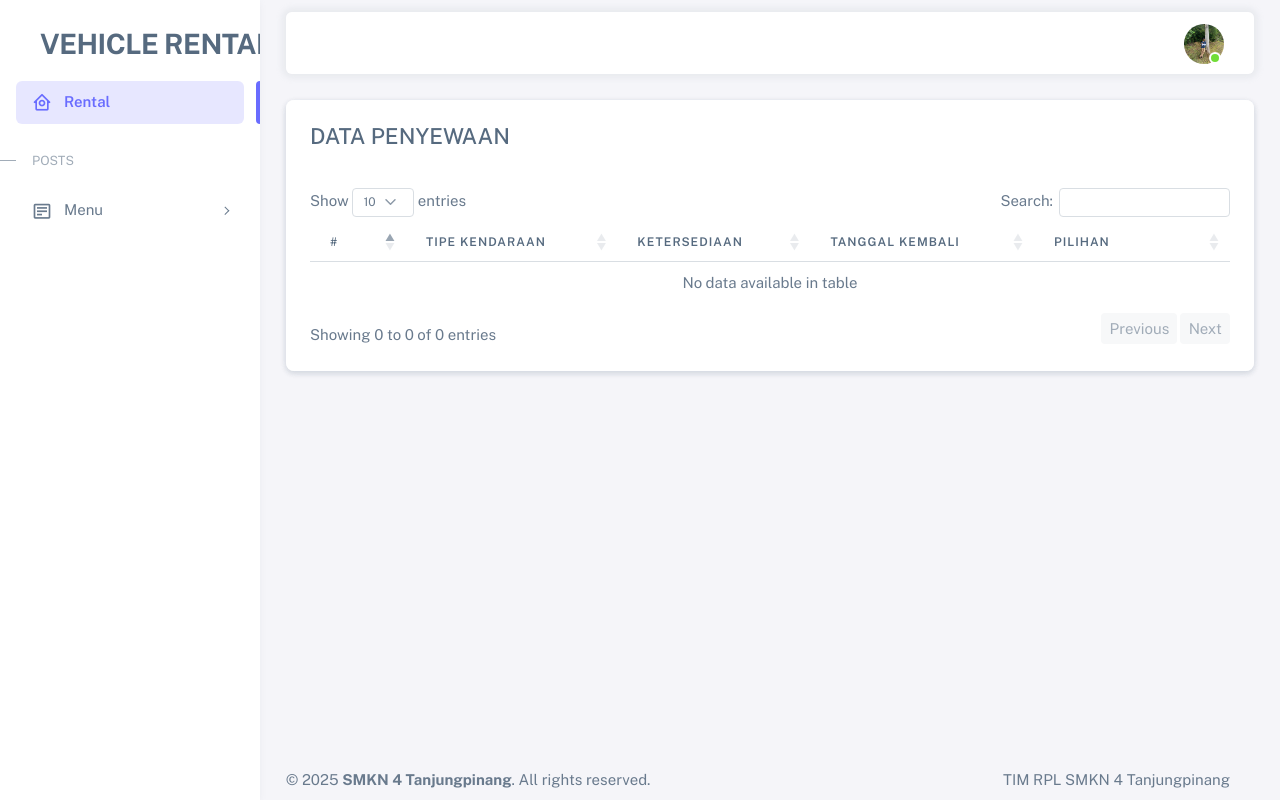
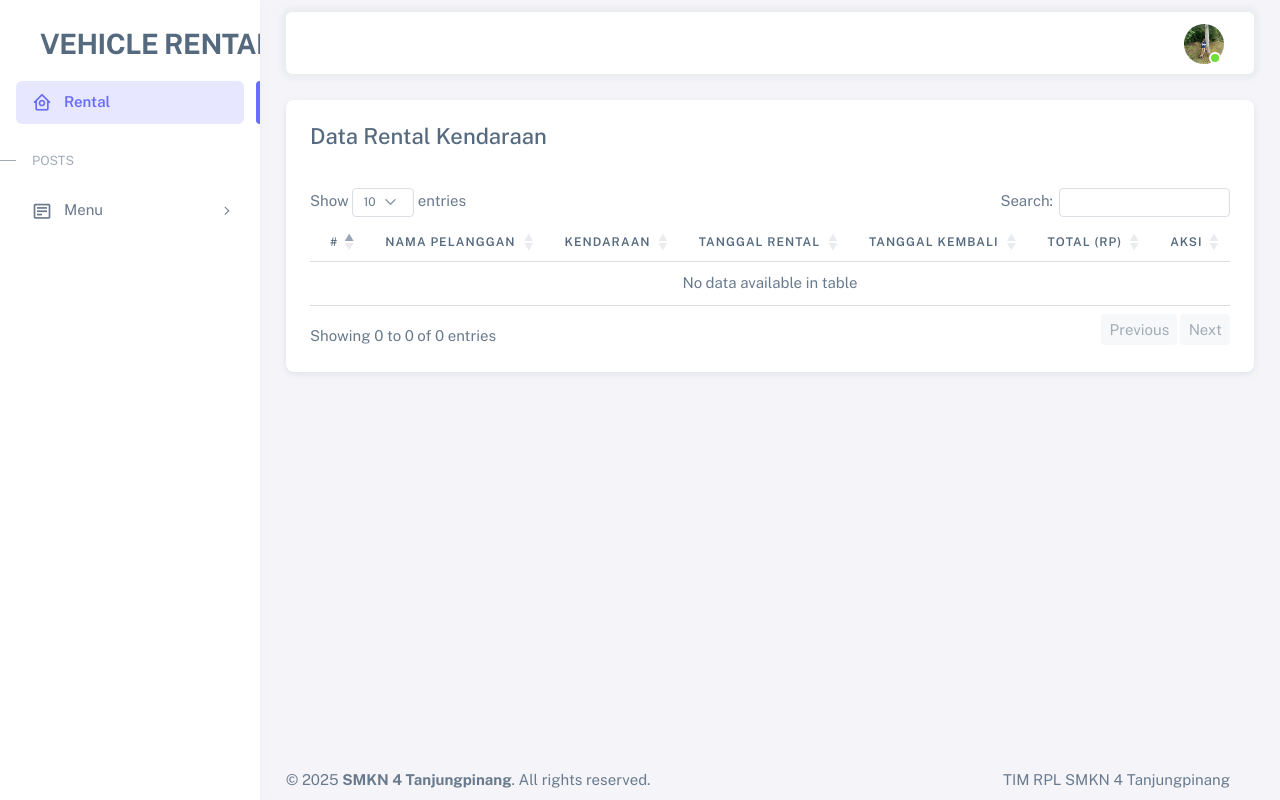
Before and after one commit to sultan-arsyad/vehicle_rental, a PHP site: page /rental.php in a window 1280 px wide. Run offline with PHP 8.4, Linux system fonts and the light colour scheme; a user stored in the database is signed in; data comes from the database, SQL or seed files in the repository; data that the repository does not hold is empty.

Commit message:
by nabil

```diff
--- a/rental.php
+++ b/rental.php
@@ -1,96 +1,82 @@
 <?php
-include (".includes/header.php");
-$title = "Dashboard";
-// Menyertakan file untuk menampilkan notifikasi (jika ada)
-include ".includes/toast_notification.php";
+include('.includes/header.php');
+$title = "Data Rental";
+include('.includes/toast_notification.php');
 ?>
 
 <div class="container-xxl flex-grow-1 container-p-y">
-    <!-- Card untuk menampilkan tabel postingan -->
   <div class="card">
-        <!-- Tabel dengan baris yang dapat di-hover -->
-        <div class="card">
-            <!-- Header Tabel -->
     <div class="card-header d-flex justify-content-between align-items-center">
-                <h4>DATA PENYEWAAN</h4>
+      <h4>Data Rental Kendaraan</h4>
     </div>
-
     <div class="card-body">
-                <!-- Tabel responsif -->
       <div class="table-responsive text-nowrap">
         <table id="datatable" class="table table-hover">
-                        <thead>
-                            <tr class="text-center">
-                                <th width="50px">#</th>
-                                <th>Tipe Kendaraan</th>
-                                <th>Ketersediaan</th>
-                                <th>Tanggal kembali</th>
-                                <th width="150px">Pilihan</th>
+          <thead class="text-center">
+            <tr>
+              <th>#</th>
+              <th>Nama Pelanggan</th>
+              <th>Kendaraan</th>
+              <th>Tanggal Rental</th>
+              <th>Tanggal Kembali</th>
+              <th>Total (Rp)</th>
+              <th>Aksi</th>
             </tr>
           </thead>
-                        <tbody class="table-border-bottom-0">
-                            <!-- Menampilkan data dari tabel database -->
+          <tbody>
             <?php
-                            $index = 1; // Variabel untuk nomor urut
-                            // Query untuk mengambil data dari tabel posts, users, dan category
-                            $query = "SELECT rental.*, kendaraan.tipe as tipe_kendaraan, pelanggan.nomor_lisensi
+            $query = "SELECT rental.*, pelanggan.nama AS nama, kendaraan.tipe, kendaraan.model
                       FROM rental
-                                      INNER JOIN kendaraan ON rental.kendaraan_id = kendaraan.kendaraan_id
                       LEFT JOIN pelanggan ON rental.pelanggan_id = pelanggan.pelanggan_id
-                                      WHERE pelanggan.pelanggan_id = $userId";
-
-                            // Eksekusi query
-                            $exec = mysqli_query($conn, $query);
-
-                            // Perulangan untuk menampilkan setiap baris hasil query
-                            while ($post = mysqli_fetch_assoc($exec)) :
+                      LEFT JOIN kendaraan ON rental.kendaraan_id = kendaraan.kendaraan_id";
+            $result = mysqli_query($conn, $query);
+            $no = 1;
+            while ($rental = mysqli_fetch_assoc($result)) :
             ?>
-                                <tr>
-                                    <td><?= $index++; ?></td>
-                                    <td><?= $post['tipe']; ?></td>
-                                    <td><?= $post['nomor_lisensi']; ?></td>
-                                    <td><?= $post['total']; ?></td>
+              <tr class="text-center">
+                <td><?= $no++; ?></td>
+                <td><?= htmlspecialchars($rental['nama']); ?></td>
+                <td><?= $rental['tipe'] . ' - ' . $rental['model']; ?></td>
+                <td><?= $rental['tgl_rental']; ?></td>
+                <td><?= $rental['tgl_kembali']; ?></td>
+                <td>Rp <?= number_format($rental['total'], 0, ',', '.'); ?></td>
                 <td>
-                                        <div class="dropdown">
-                                            <!-- Tombol dropdown untuk Pilihan -->
-                                            <button type="button" class="btn p-0 dropdown-toggle hide-arrow" data-bs-toggle="dropdown">
+                  <button type="button" class="btn btn-sm btn-primary dropdown-toggle hide-arrow" data-bs-toggle="dropdown">
                     <i class="bx bx-dots-vertical-rounded"></i>
                   </button>
                   <div class="dropdown-menu">
-                                                <!-- Pilihan Edit -->
-                                                <a href="edit_post.php?post_id=<?= $post['id_post']; ?>" class="dropdown-item">
-                                                    <i class="bx bx-edit-alt me-2"></i> Edit
+                    <a class="dropdown-item" href="edit_rental.php?rental_id=<?= $rental['rental_id']; ?>">
+                      <i class="bx bx-edit-alt me-1"></i> Edit
                     </a>
-                                                <!-- Pilihan Delete -->
-                                                <a href="#" class="dropdown-item" data-bs-toggle="modal" data-bs-target="#deletePost_<?= $post['id_post']; ?>">
-                                                    <i class="bx bx-trash me-2"></i> Delete
+                    <a class="dropdown-item" href="#" data-bs-toggle="modal" data-bs-target="#deleteRental_<?= $rental['rental_id']; ?>">
+                      <i class="bx bx-trash me-1"></i> Hapus
                     </a>
                   </div>
-                                        </div>
-                                    </td>
-                                </tr>
 
-                                <!-- Modal untuk Hapus Konten Blog -->
-                     <div class="modal fade" id="deletePost_<?= $post['id_post']; ?>" tabindex="-1" aria-hidden="true">
+                  <!-- Modal Hapus -->
+                  <div class="modal fade" id="deleteRental_<?= $rental['rental_id']; ?>" tabindex="-1" aria-hidden="true">
                     <div class="modal-dialog" role="document">
                       <div class="modal-content">
+                        <form action="proses_rental.php" method="POST">
                           <div class="modal-header">
-                                                <h5 class="modal-title">Hapus data?</h5>
+                            <h5 class="modal-title">Hapus Data Rental?</h5>
                             <button type="button" class="btn-close" data-bs-dismiss="modal"></button>
                           </div>
                           <div class="modal-body">
-                                                <form action="proses_post.php" method="POST">
-                                                    <p>Tindakan ini tidak bisa dibatalkan.</p>
-                                                    <input type="hidden" name="postID" value="<?= $post['id_post']; ?>">
+                            <p>Apakah kamu yakin ingin menghapus data ini? Tindakan ini tidak dapat dibatalkan.</p>
+                            <input type="hidden" name="rental_id" value="<?= $rental['rental_id']; ?>">
+                          </div>
                           <div class="modal-footer">
                             <button type="button" class="btn btn-outline-secondary" data-bs-dismiss="modal">Batal</button>
-                                                        <button type="submit" name="delete" class="btn btn-primary">Hapus</button>
+                            <button type="submit" name="delete_rental" class="btn btn-danger">Hapus</button>
                           </div>
                         </form>
                       </div>
                     </div>
                   </div>
-                                </div>
+
+                </td>
+              </tr>
             <?php endwhile; ?>
           </tbody>
         </table>
@@ -98,6 +84,5 @@ include ".includes/toast_notification.php";
     </div>
   </div>
 </div>
-</div>
 
-<?php include (".includes/footer.php"); ?>
+<?php include('.includes/footer.php'); ?>
```
Lines whose indentation alone changed are shown as unchanged.
